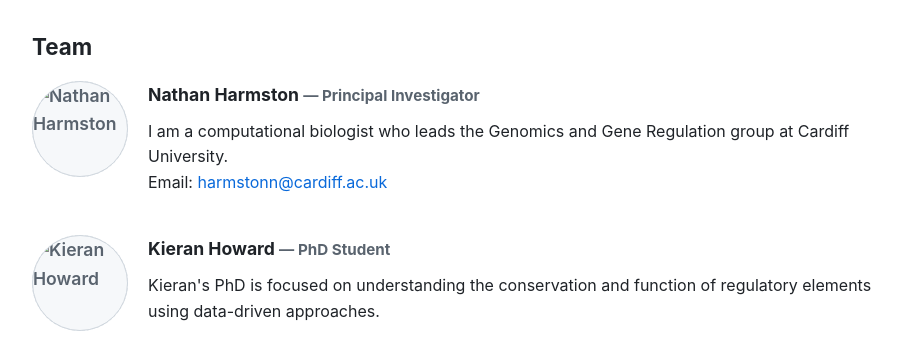
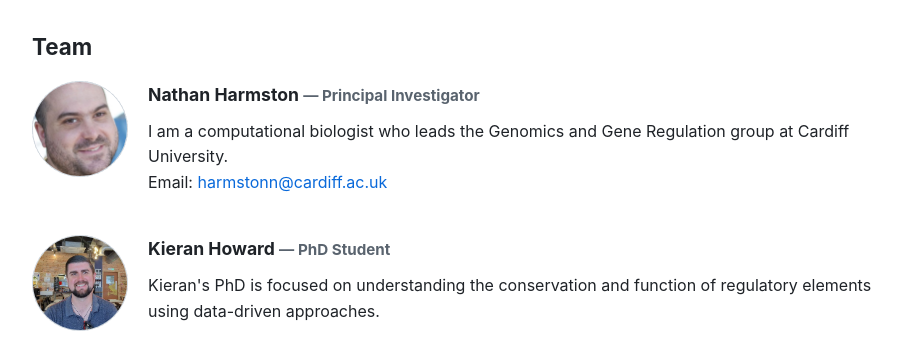
Before and after one commit to harmstonlab/harmstonlab.github.io, a plain HTML site: page index.html in a window 1280 px wide. Shown: the part 3413-3774 px from the top of the page, without its empty margins (168-1070 px from the left). Drawn offline with Linux system fonts and the light colour scheme.

Commit message:
2026-11-19

```diff
--- a/index.html
+++ b/index.html
@@ -447,7 +447,7 @@
 
       <div class="team-member">
 	<div class="team-photo-placeholder" aria-label="Nathan Harmston photo placeholder">
-        <img class="team-photo" src="img/people/profile_nh.jpg" alt="Nathan Harmston">
+        <img class="team-photo" src="img/people/nph.jpg" alt="Nathan Harmston">
         </div>
         <div class="team-info">
         <h3>Nathan Harmston <span class="team-role">&mdash; Principal Investigator</span></h3>
@@ -458,7 +458,7 @@
 
      <div class="team-member">
         <div class="team-photo-placeholder" aria-label="Kieran Howard photo placeholder">
-	<img class="team-photo" src="img/people/profile_kh.jpg" alt="Kieran Howard">
+	<img class="team-photo" src="img/people/profile_kh.png" alt="Kieran Howard">
 	</div>
         <div class="team-info">
           <h3>Kieran Howard <span class="team-role">&mdash; PhD Student</span></h3>
```
